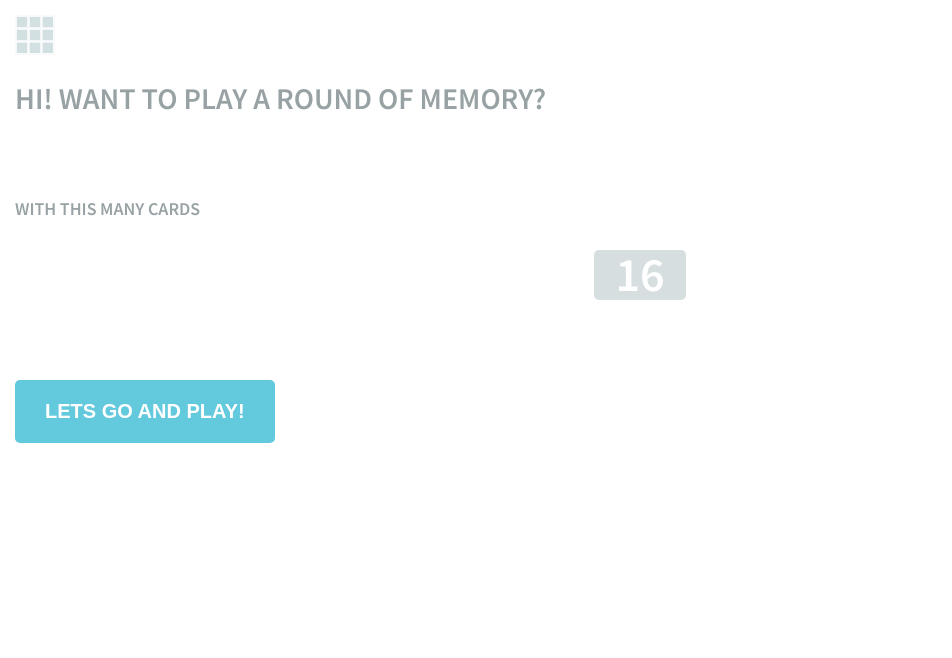
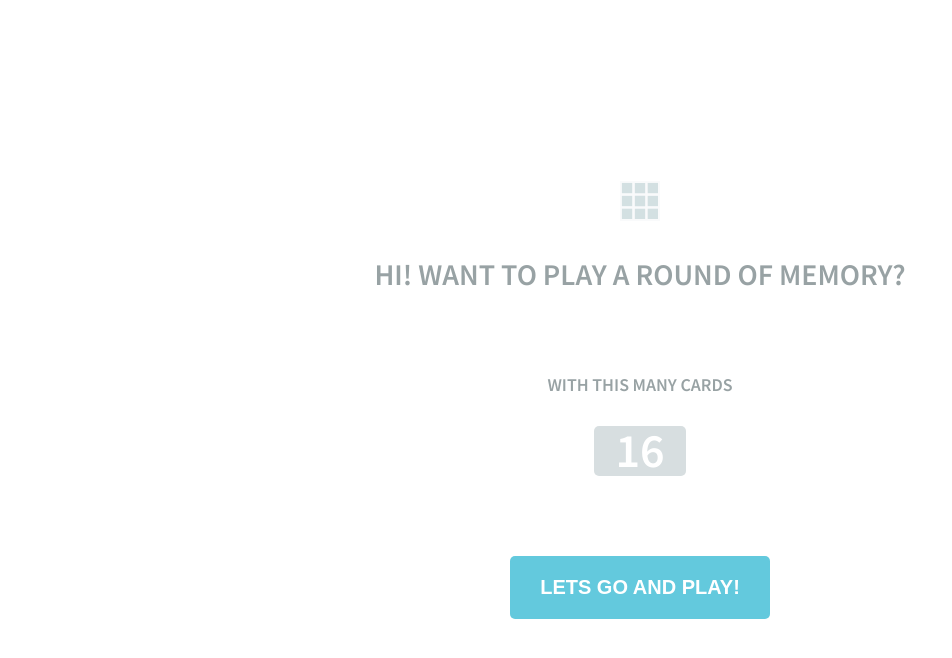
Before and after one commit to visualcohol/memory, a React (Create React App) app: page / in a window 1280 px wide. Shown: the top 658 px of the page, without its empty margins (0-952 px from the left). Built offline with nearby package versions, Linux system fonts and the light colour scheme.

Commit message:
Main container styling fix.

```diff
--- a/src/App.scss
+++ b/src/App.scss
@@ -46,10 +46,4 @@ body {
     width: 40px;
     height: auto;
   }
-  .router {
-    height: 100%;
-    display: flex;
-    justify-content: center;
-    align-items: center;
-  }
 }
--- a/src/MainContainer.scss
+++ b/src/MainContainer.scss
@@ -1,6 +1,10 @@
 .memory-app {
-  .main-container {
+  .main-container-component {
     text-align: center;
+    height: 100%;
+    display: flex;
+    justify-content: center;
+    align-items: center;
     h1 {
       margin: 30px 0;
     }
```
